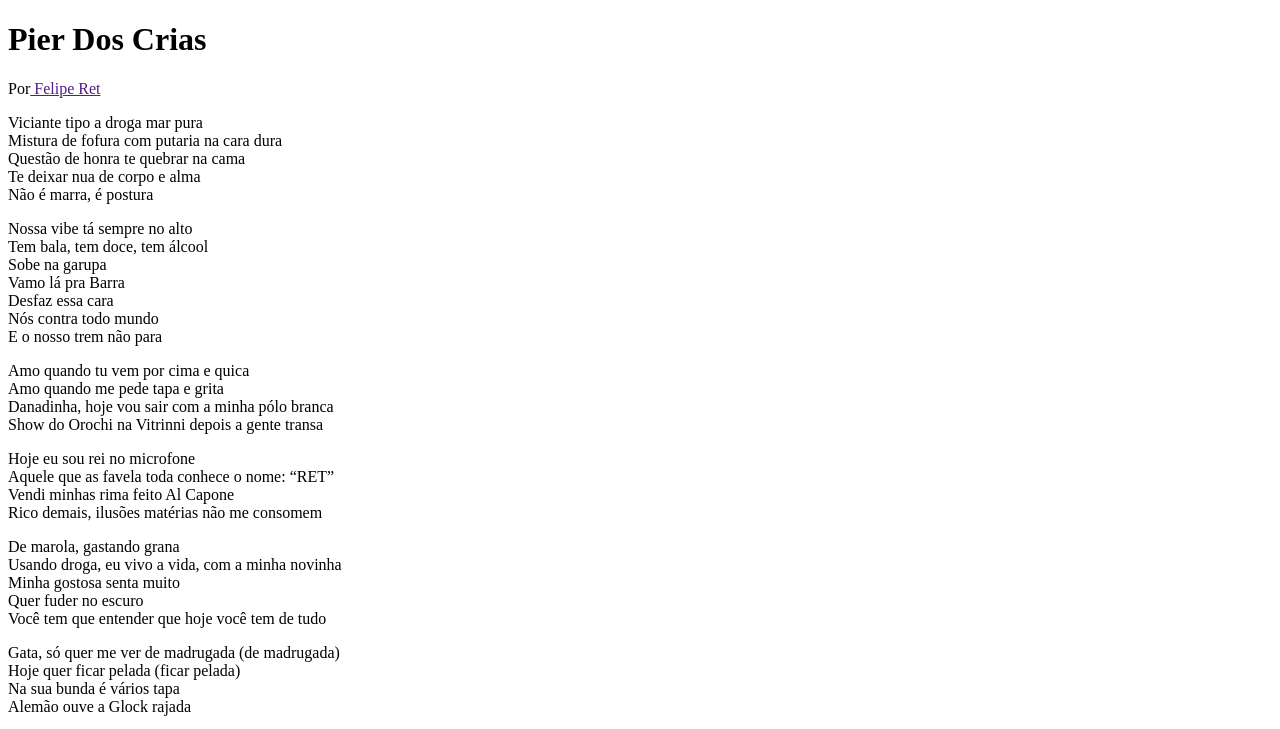
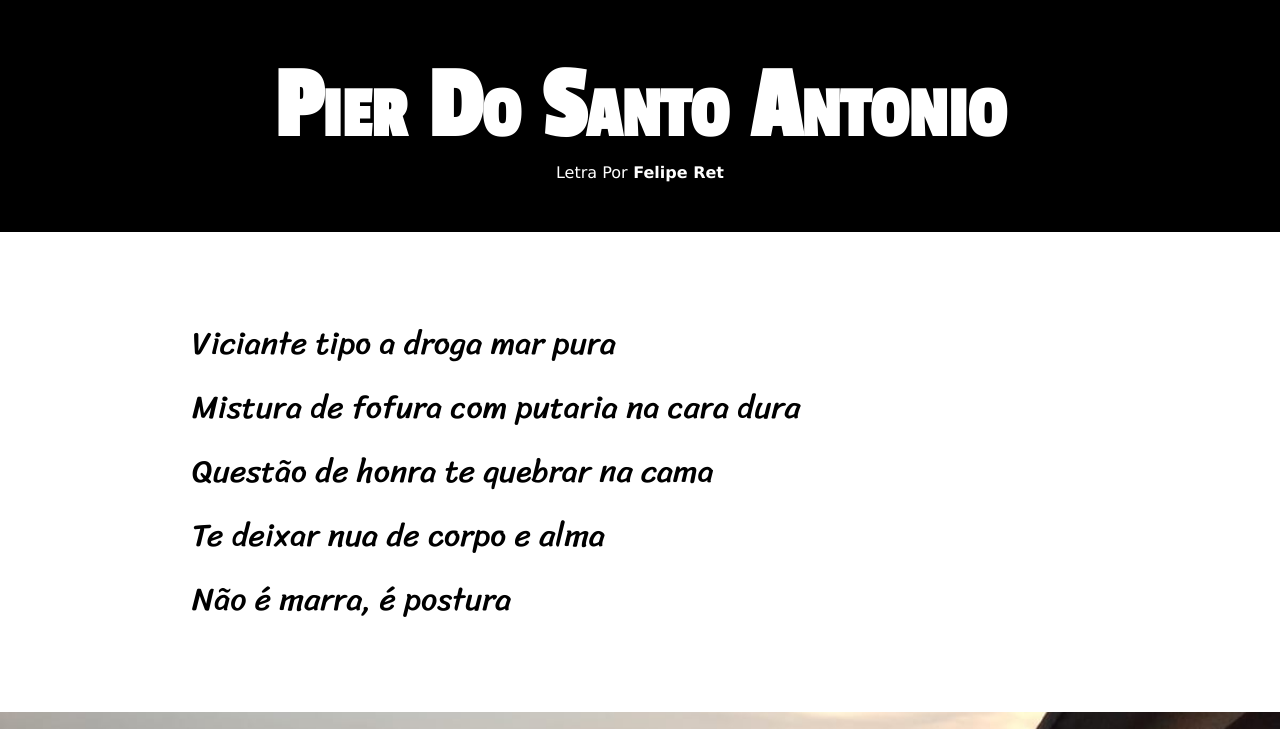
Before and after one commit to EduardoRRMalaquias/Projeto-Paralax-Pier, a plain HTML site: page index.html in a window 1280 px wide. Shown: the top 729 px of the page. Drawn offline with Linux system fonts and the light colour scheme.

Commit message:
commity-style

```diff
--- a/index.html
+++ b/index.html
@@ -5,12 +5,13 @@
   <meta charset="UTF-8">
   <meta name="viewport" content="width=device-width, initial-scale=1.0">
   <title>Pier</title>
+  <link rel="stylesheet" href="style.css">
 </head>
 
 <body>
   <header>
-    <h1>Pier Dos Crias</h1>
-    <p>Por<a href=""> Felipe Ret</a></p>
+    <h1>Pier Do Santo Antonio</h1>
+    <p>Letra Por<a href=""> Felipe Ret</a></p>
   </header>
   <section class="secao-conteudo">
     <p>Viciante tipo a droga mar pura <br>
@@ -19,7 +20,7 @@
       Te deixar nua de corpo e alma <br>
       Não é marra, é postura<br></p>
   </section>
-  <section class="secao-paisagem">
+  <section class="secao-paisagem" id="img1">
     <p>Nossa vibe tá sempre no alto <br>
       Tem bala, tem doce, tem álcool <br>
       Sobe na garupa <br>
@@ -34,7 +35,7 @@
       Danadinha, hoje vou sair com a minha pólo branca <br>
       Show do Orochi na Vitrinni depois a gente transa <br></p>
   </section>
-  <section class="secao-paisagem">
+  <section class="secao-paisagem" id="img2">
     <p>Hoje eu sou rei no microfone <br>
       Aquele que as favela toda conhece o nome: “RET” <br>
       Vendi minhas rima feito Al Capone <br>
@@ -47,7 +48,7 @@
       Quer fuder no escuro <br>
       Você tem que entender que hoje você tem de tudo <br></p>
   </section>
-  <section class="secao-paisagem">
+  <section class="secao-paisagem" id="img3">
     <P>Gata, só quer me ver de madrugada (de madrugada) <br>
       Hoje quer ficar pelada (ficar pelada) <br>
       Na sua bunda é vários tapa <br>
--- /dev/null
+++ b/style.css
@@ -0,0 +1,91 @@
+@charset "UTF-8";
+
+@import url("https://fonts.googleapis.com/css2?family=Sriracha&display=swap");
+@import url("https://fonts.googleapis.com/css2?family=Passion+One&display=swap");
+
+:root {
+  --fontegenerica: Verdana, Geneva, Tahoma, sans-serif;
+  --fonttitulos: "Passion One", sans-serif;
+  --fonttextos: "Sriracha";
+}
+
+* {
+  margin: 0;
+  padding: 0;
+}
+
+html,
+body {
+  min-height: 100vh;
+  font-family: var(--fontegenerica);
+}
+
+header {
+  background-color: black;
+  color: white;
+  text-align: center;
+}
+
+header h1 {
+  padding-top: 50px;
+  font-variant: small-caps;
+  font-family: var(--fonttitulos);
+  font-size: 8vw;
+}
+
+header p {
+  padding-bottom: 50px;
+}
+
+a {
+  color: white;
+  text-decoration: none;
+  font-weight: bold;
+}
+
+a:hover {
+  text-decoration: underline;
+}
+
+section {
+  padding-top: 10vh;
+  padding-bottom: 10vh;
+  line-height: 5vw;
+  padding-left: 15vw;
+  font-size: 2.5vw;
+  font-family: var(--fonttextos);
+}
+
+.secao-paisagem {
+  height: 50vh;
+  background-size: cover;
+  background-position: center center;
+  background-attachment: fixed;
+}
+
+.secao-paisagem p {
+  background-color: rgba(0, 0, 0, 0.63);
+  border-radius: 5px;
+  color: white;
+  display: inline-block;
+  max-width: 450;
+}
+
+#img1 {
+  background-image: url(img/Paisagem1.jpg);
+}
+
+#img2 {
+  background-image: url(img/Paisagem2.jpg);
+}
+
+#img3 {
+  background-image: url(img/Paisagem3.jpg);
+}
+
+footer {
+  background-color: black;
+  color: white;
+  text-align: center;
+  padding: 10px;
+}
```
